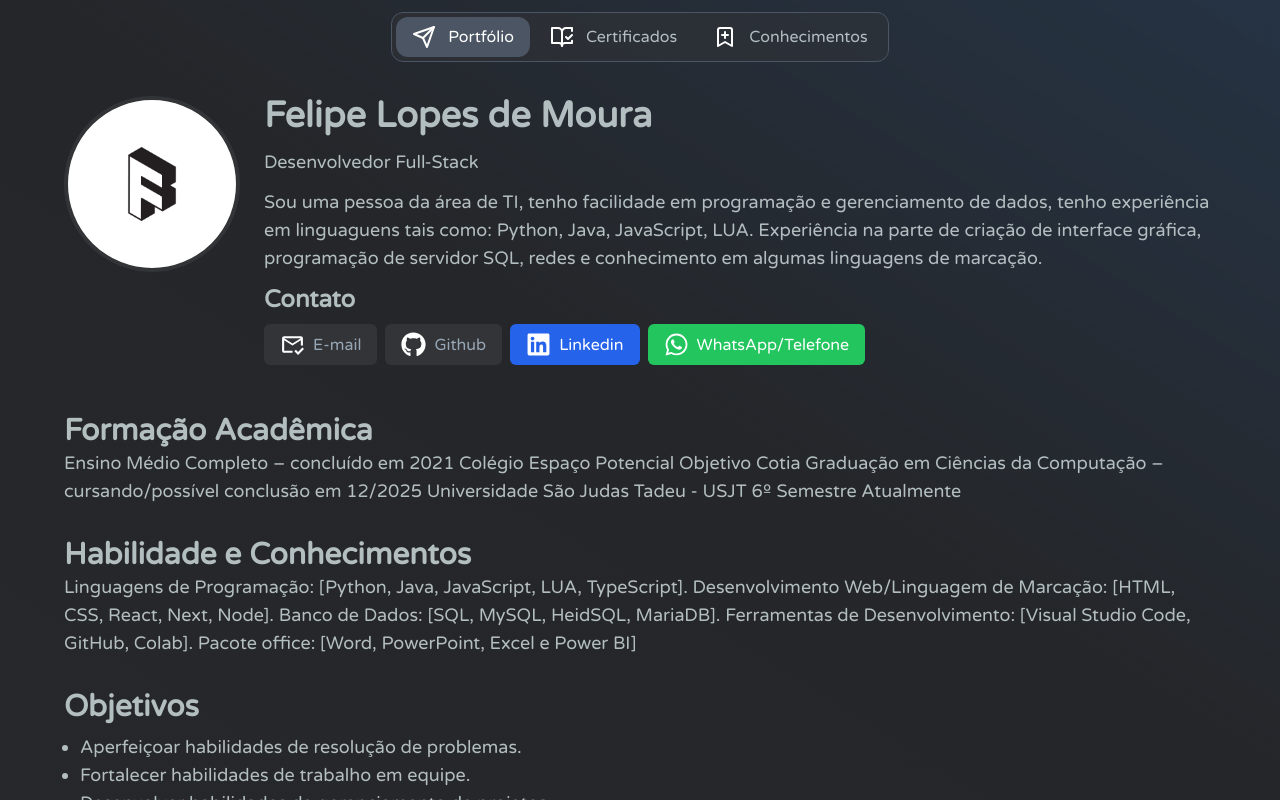
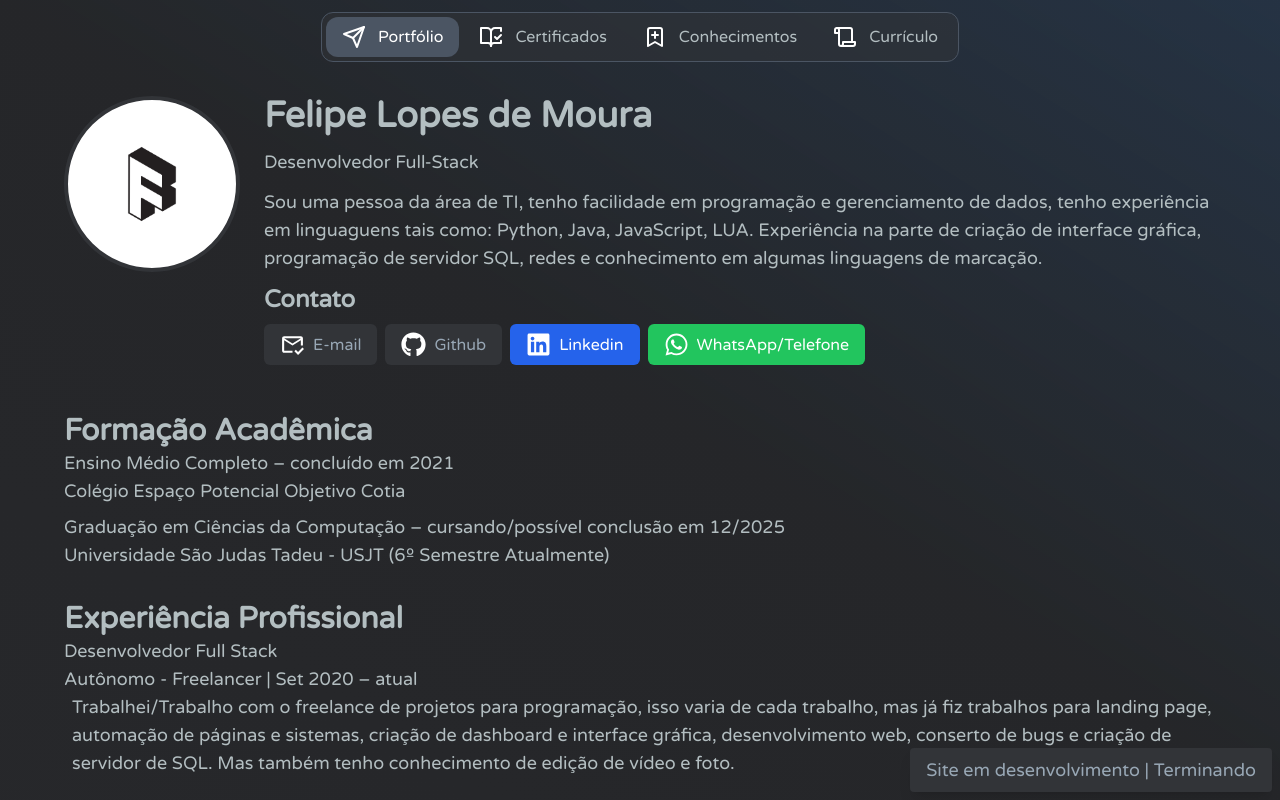
Before and after one commit to flopessz/portfolio-felipe-lopes, a Next.js app: page / in a window 1280 px wide. Built offline with nearby package versions, Linux system fonts and the light colour scheme.

Commit message:
savenovo

```diff
--- a/src/app/(pages)/conhecimentos/page.tsx
+++ b/src/app/(pages)/conhecimentos/page.tsx
@@ -1,6 +1,6 @@
 import { FaRegStar, FaRegStarHalfStroke, FaStar } from "react-icons/fa6";
 import { Metadata } from "next";
-import React, {} from "react";
+import React from "react";
 import Image from "next/image";
 import "@/lib/globals.css";
 
@@ -14,13 +14,39 @@ export default function Page() {
   return (
     <>
       <div className="w-full py-4 space-y-4">
-        <div className="flex flex-col items-center justify-center pb-4">
+        <div className="flex flex-col items-center justify-center">
           <span className="text-textgray text-4xl font-bold">
             Habilidade e Conhecimentos
           </span>
           <h1 className="text-textgray text-lg font-normal">
             Basico, Intermediario e Avançado.
           </h1>
+        </div>
+        <div className="w-full flex flex-wrap py-4 gap-4 text-white items-center justify-center space-x-2 px-3">
+          <div className="flex items-center space-x-2">
+            <span>Básico</span>
+            <div className="flex space-x-2 items-center">
+              <FaStar className="text-white" size={25} />
+              <FaRegStar className="text-white" size={25} />
+              <FaRegStar className="text-white" size={25} />
+            </div>
+          </div>
+          <div className="flex items-center space-x-2">
+            <span>Intermediário</span>
+            <div className="flex space-x-2 items-center">
+              <FaStar className="text-white" size={25} />
+              <FaStar className="text-white" size={25} />
+              <FaRegStar className="text-white" size={25} />
+            </div>
+          </div>
+          <div className="flex items-center space-x-2">
+            <span>Avançado</span>
+            <div className="flex space-x-2 items-center">
+              <FaStar className="text-white" size={25} />
+              <FaStar className="text-white" size={25} />
+              <FaStar className="text-white" size={25} />
+            </div>
+          </div>
         </div>
         <div className="flex flex-col space-y-4">
           <div className="flex flex-col w-full space-y-6">
@@ -43,7 +69,7 @@ export default function Page() {
                   />
                   <div className="flex space-x-2">
                     <FaStar className="text-blue-500" size={25} />
-                    <FaRegStarHalfStroke className="text-blue-500" size={25} />
+                    <FaStar className="text-blue-500" size={25} />
                     <FaRegStar className="text-blue-500" size={25} />
                   </div>
                 </div>
@@ -58,34 +84,55 @@ export default function Page() {
                   />
                   <div className="flex space-x-2">
                     <FaStar className="text-blue-500" size={25} />
-                    <FaRegStarHalfStroke className="text-blue-500" size={25} />
+                    <FaStar className="text-blue-500" size={25} />
                     <FaRegStar className="text-blue-500" size={25} />
                   </div>
                 </div>
+                <div className="flex items-center justify-center space-x-2 bg-white rounded px-3">
                   <Image
                     src="https://img.icons8.com/?size=256&id=108784&format=png"
                     alt="JavaScript"
                     priority
                     width={256}
                     height={256}
-                  className="h-16 w-16 bg-yellow-500 rounded"
+                    className="h-16 w-16"
                   />
+                  <div className="flex space-x-2">
+                    <FaStar className="text-dark1" size={25} />
+                    <FaStar className="text-dark1" size={25} />
+                    <FaRegStar className="text-dark1" size={25} />
+                  </div>
+                </div>
+                <div className="flex items-center justify-center space-x-2 bg-white rounded px-3">
                   <Image
                     src="https://img.icons8.com/?size=256&id=KppI8aNv6oQe&format=png"
                     alt="LUA"
                     priority
                     width={256}
                     height={256}
-                  className="h-16 w-16 bg-white rounded"
+                    className="h-16 w-16 bg-white"
                   />
+                  <div className="flex space-x-2">
+                    <FaStar className="text-blue-600" size={25} />
+                    <FaStar className="text-blue-600" size={25} />
+                    <FaRegStar className="text-blue-600" size={25} />
+                  </div>
+                </div>
+                <div className="flex items-center justify-center space-x-2 bg-white rounded px-3">
                   <Image
                     src="https://img.icons8.com/?size=256&id=uJM6fQYqDaZK&format=png"
                     alt="TypeScript"
                     priority
                     width={256}
                     height={256}
-                  className="h-16 w-16 bg-blue-600 rounded"
+                    className="h-16 w-16"
                   />
+                  <div className="flex space-x-2">
+                    <FaStar className="text-blue-600" size={25} />
+                    <FaStar className="text-blue-600" size={25} />
+                    <FaRegStar className="text-blue-600" size={25} />
+                  </div>
+                </div>
               </div>
             </div>
             <div className="flex flex-col space-y-2">
@@ -113,32 +160,6 @@ export default function Page() {
               </h1>
             </div>
           </div>
-          <div className="w-full flex flex-wrap gap-4 text-white items-center justify-end space-x-2 py-2.5 px-3">
-            <div className="flex items-center space-x-2">
-              <span>Básico</span>
-              <div className="flex space-x-2 items-center">
-                <FaStar className="text-white" size={25} />
-                <FaRegStar className="text-white" size={25} />
-                <FaRegStar className="text-white" size={25} />
-              </div>
-            </div>
-            <div className="flex items-center space-x-2">
-              <span>Intermediário</span>
-              <div className="flex space-x-2 items-center">
-                <FaStar className="text-white" size={25} />
-                <FaStar className="text-white" size={25} />
-                <FaRegStar className="text-white" size={25} />
-              </div>
-            </div>
-            <div className="flex items-center space-x-2">
-              <span>Avançado</span>
-              <div className="flex space-x-2 items-center">
-                <FaStar className="text-white" size={25} />
-                <FaStar className="text-white" size={25} />
-                <FaStar className="text-white" size={25} />
-              </div>
-            </div>
-          </div>
         </div>
       </div>
     </>
--- /dev/null
+++ b/src/app/(pages)/curriculo/page.tsx
@@ -0,0 +1,32 @@
+import React, {} from "react";
+import { Metadata } from "next";
+import "@/lib/globals.css";
+
+export const metadata: Metadata = {
+  title: "Currículo - PDF",
+  description: "Currículo - PDF",
+  keywords: "Currículo - PDF",
+};
+
+export default function Page() {
+  return (
+    <>
+      <div className="w-full py-4 space-y-4">
+        <div className="flex flex-col items-center justify-center pb-4">
+          <span className="text-textgray text-4xl font-bold">Currículo | PDF</span>
+          <h1 className="text-textgray text-lg font-normal">
+            Visualização do meu currículo
+          </h1>
+        </div>
+        <div className="flex flex-col space-y-4">
+            <embed
+                src={`/curriculo.pdf`}
+                type="application/pdf"
+                width="100%"
+                className="h-[50rem] px-2 pb-2 bg-dark1"
+            />
+        </div>
+      </div>
+    </>
+  );
+}
--- a/src/app/layout.tsx
+++ b/src/app/layout.tsx
@@ -20,6 +20,11 @@ export default async function RootLayout({
             background: `linear-gradient(to top right, rgba(39, 39, 39, 0.5), rgba(36, 36, 36, 0.5), rgba(35, 91, 156, 0.2))`
           }}
         >
+          <div className="fixed flex bottom-0 right-0 p-2">
+            <div className="flex items-center justify-center px-4 py-2 bg-dark3 text-gray1 rounded shadow-lg text-lg">
+              <span>Site em desenvolvimento | Terminando</span>
+            </div>
+          </div>
           <Header />
           <div className="w-sm 3xl:w-xl h-fit pt-24 pb-10">
             {children}
--- a/src/app/page.tsx
+++ b/src/app/page.tsx
@@ -83,23 +83,51 @@ export default function Page({ params }: { params: { lang: string } }) {
             </span>
             <h1 className="text-textgray text-lg font-normal text-start">
               Ensino Médio Completo – concluído em 2021
+            </h1>
+            <h1 className="text-textgray text-lg font-normal text-start">
               Colégio Espaço Potencial Objetivo Cotia
+            </h1>
+            <h1 className="text-textgray text-lg font-normal text-start pt-2">
               Graduação em Ciências da Computação – cursando/possível conclusão em 12/2025
-              Universidade São Judas Tadeu - USJT
-              6º Semestre Atualmente
+            </h1>
+            <h1 className="text-textgray text-lg font-normal text-start">
+            Universidade São Judas Tadeu - USJT (6º Semestre Atualmente)
+            </h1>
+          </div>
+          <div className="flex flex-col w-full">
+            <span className="text-textgray text-3xl text-start font-bold">
+              Experiência Profissional
+            </span>
+            <h1 className="text-textgray text-lg font-normal text-start">
+              Desenvolvedor Full Stack
+            </h1>
+            <h1 className="text-textgray text-lg font-normal text-start">
+              Autônomo - Freelancer | Set 2020 – atual
+            </h1>
+            <h1 className="text-textgray text-lg font-normal text-start pl-2">
+              Trabalhei/Trabalho com o freelance de projetos para programação, isso varia de cada trabalho, mas já fiz trabalhos para
+              landing page, automação de páginas e sistemas, criação de dashboard e interface gráfica, desenvolvimento web,
+              conserto de bugs e criação de servidor de SQL. Mas também tenho conhecimento de edição de vídeo e foto.
             </h1>
           </div>
           <div className="flex flex-col w-full">
             <span className="text-textgray text-3xl text-start font-bold">
               Habilidade e Conhecimentos
             </span>
-            <h1 className="text-textgray text-lg font-normal text-start">
-              Linguagens de Programação: [Python, Java, JavaScript, LUA, TypeScript].
-              Desenvolvimento Web/Linguagem de Marcação: [HTML, CSS, React, Next, Node].
-              Banco de Dados: [SQL, MySQL, HeidSQL, MariaDB].
-              Ferramentas de Desenvolvimento: [Visual Studio Code, GitHub, Colab].
-              Pacote office: [Word, PowerPoint, Excel e Power BI]
-            </h1>
+            <ul className="list-disc px-4 pt-2 text-lg font-normal text-textgray">
+              <li>
+                Linguagens de Programação/Marcação: [Python, Java, JavaScript, LUA, TypeScript, HTML, CSS].
+              </li>
+              <li>
+                Banco de Dados: [SQL, MySQL, HeidSQL, MariaDB].
+              </li>
+              <li>
+                Ferramentas e Tecnologias: [Visual Studio Code, GitHub, Colab, React, Next, Node].
+              </li>
+              <li>
+                Pacote office: [Word, PowerPoint, Excel e Power BI]
+              </li>
+            </ul>
           </div>
           <div className="flex flex-col w-full">
             <span className="text-textgray text-3xl text-start font-bold">
--- a/src/components/dashboard/header.tsx
+++ b/src/components/dashboard/header.tsx
@@ -6,6 +6,7 @@ import {
   BookmarkPlus,
   Send,
   BookOpenCheck,
+  Scroll,
 } from "lucide-react";
 
 export default function Header() {
@@ -39,6 +40,14 @@ export default function Header() {
           <BookmarkPlus className="text-white" />
           <span>Conhecimentos</span>
         </Link>
+        <Link
+          href="/curriculo"
+          className={` ${pathname === "/curriculo" && "bg-gray-600 text-white"}
+              flex items-center gap-3 px-4 hover:bg-dark4 text-textgray rounded-xl py-2 disabled:opacity-50 disabled:pointer-events-none transition-all`}
+        >
+          <Scroll className="text-white" />
+          <span>Currículo</span>
+        </Link>
       </div>
     </header>
   );
```
Also changed, not shown: 1 other file (tests, documents, lock files or other folders). Lines whose indentation alone changed are shown as unchanged.
